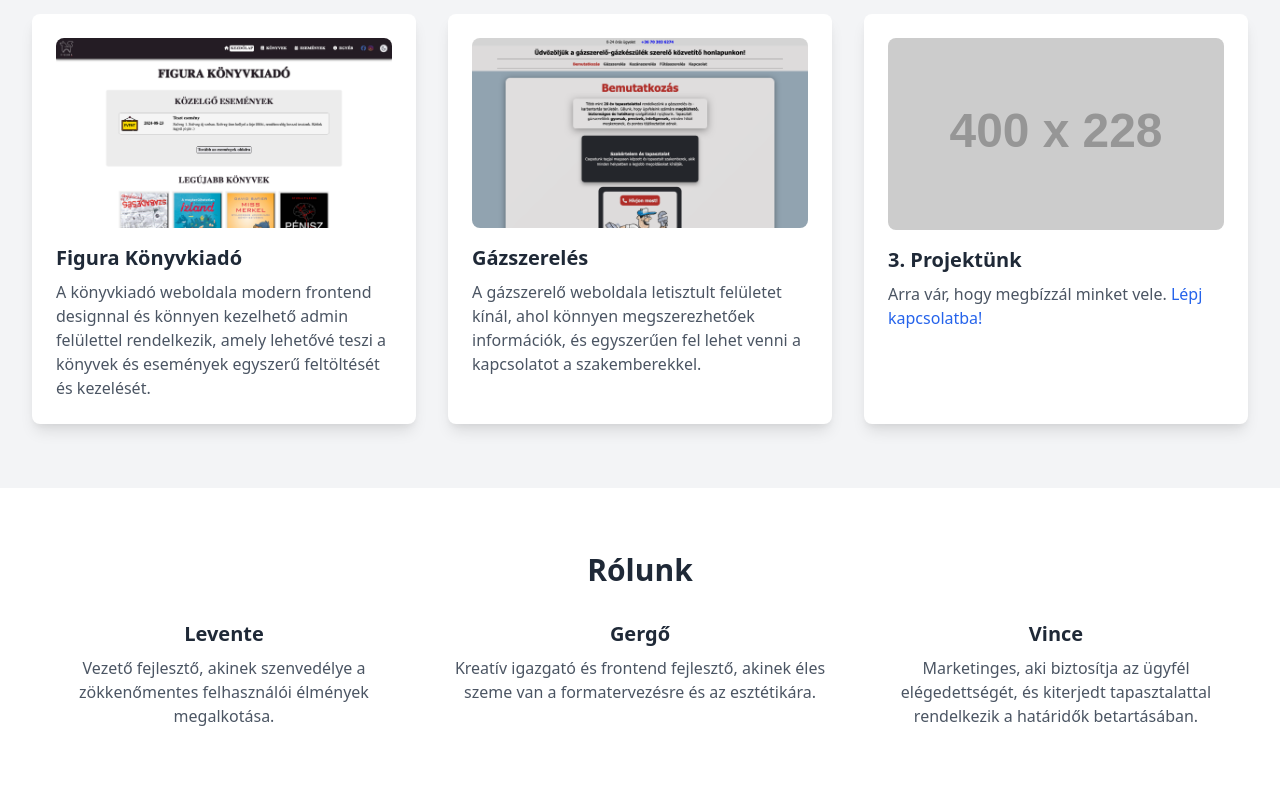
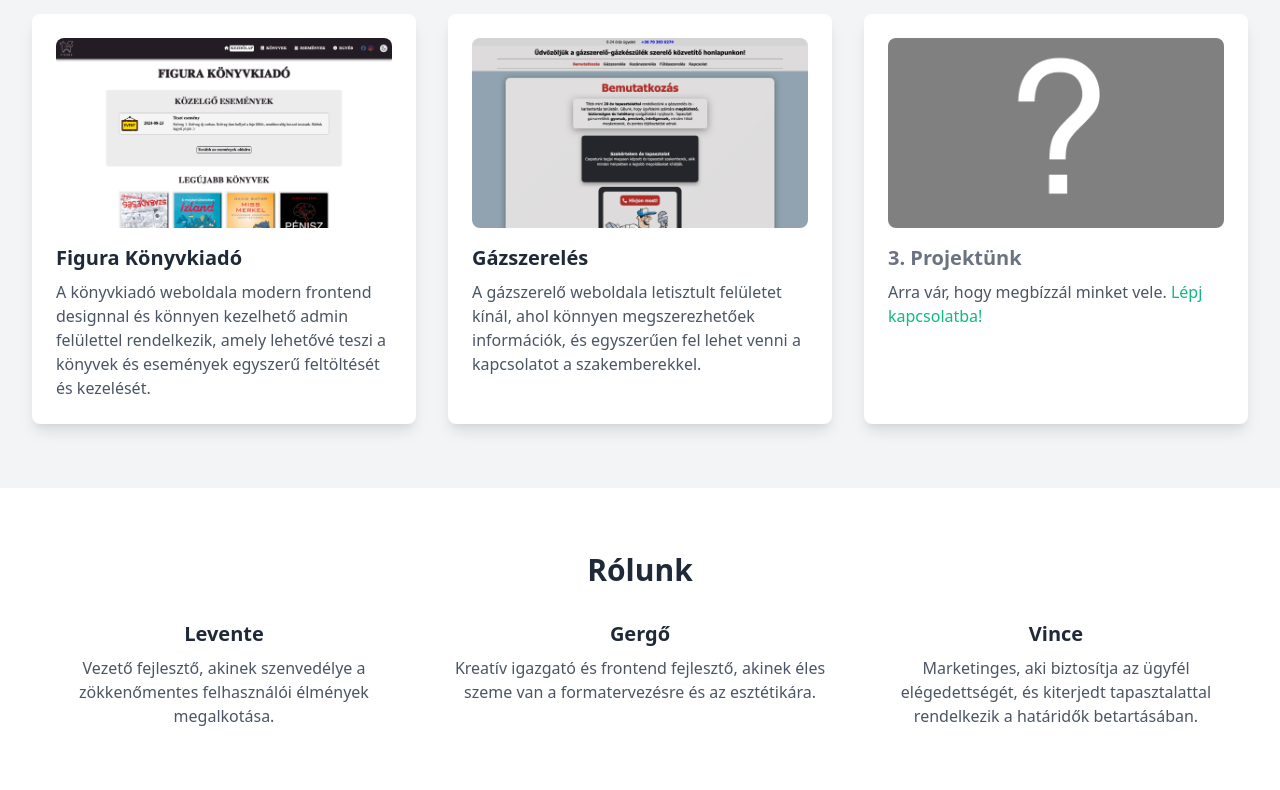
Before and after one commit to Vincsenzo/bbco, a plain HTML site: page index.html in a window 1280 px wide. Shown: the part 490-1280 px from the top of the page. Drawn offline with nearby package versions, Linux system fonts and the light colour scheme; placeholder pictures from the web are drawn by us.

Commit message:
new style and image

```diff
--- a/index.html
+++ b/index.html
@@ -10,7 +10,7 @@
 
     <!-- Navbar -->
     <nav class="flex justify-between items-center py-6 px-8">
-        <a href="/" class="text-xl font-bold">
+        <a href="/" class="text-xl font-bold text-green-400">
             BBCO
         </a>
         <div>
@@ -44,9 +44,9 @@
             </div>
             <!-- Projekt 3 -->
             <div class="bg-white p-6 shadow-lg rounded-lg">
-                <a href="#" target="_blank"><img src="https://via.placeholder.com/400x228" alt="Projekt 3" class="mb-4 rounded-lg"></a>
-                <h3 class="text-xl font-bold mb-2">3. Projektünk</h3>
-                <p class="text-gray-600">Arra vár, hogy megbízzál minket vele. <a href="#contact" class="text-blue-600 hover:underline">Lépj kapcsolatba!</a></p>
+                <a href="#" target="_blank"><img src="statics/question.png" alt="Projekt 3" class="mb-4 rounded-lg"></a>
+                <h3 class="text-xl font-bold mb-2 text-gray-500">3. Projektünk</h3>
+                <p class="text-gray-600">Arra vár, hogy megbízzál minket vele. <a href="#contact" class="text-green-500 hover:underline">Lépj kapcsolatba!</a></p>
             </div>
         </div>
     </section>
@@ -76,7 +76,7 @@
     <!-- Kapcsolat -->
     <section id="contact" class="py-16 px-8 bg-gray-100">
         <h2 class="text-3xl font-bold text-center mb-8">Lépj kapcsolatba velünk</h2>
-        <p class="text-center mb-8 text-gray-500">Írj nekünk egy emailt: <a href="mailto:info@bbco.hu" class="text-blue-600 hover:underline">info@bbco.hu</a></p>
+        <p class="text-center mb-8 text-gray-500">Írj nekünk egy emailt: <a href="mailto:info@bbco.hu" class="text-green-500 hover:underline">info@bbco.hu</a></p>
         <form class="max-w-xl mx-auto">
             <div class="mb-4">
                 <label for="name" class="block text-gray-700">Név:</label>
```
Also changed, not shown: statics/question.png (added), 1 other file.
